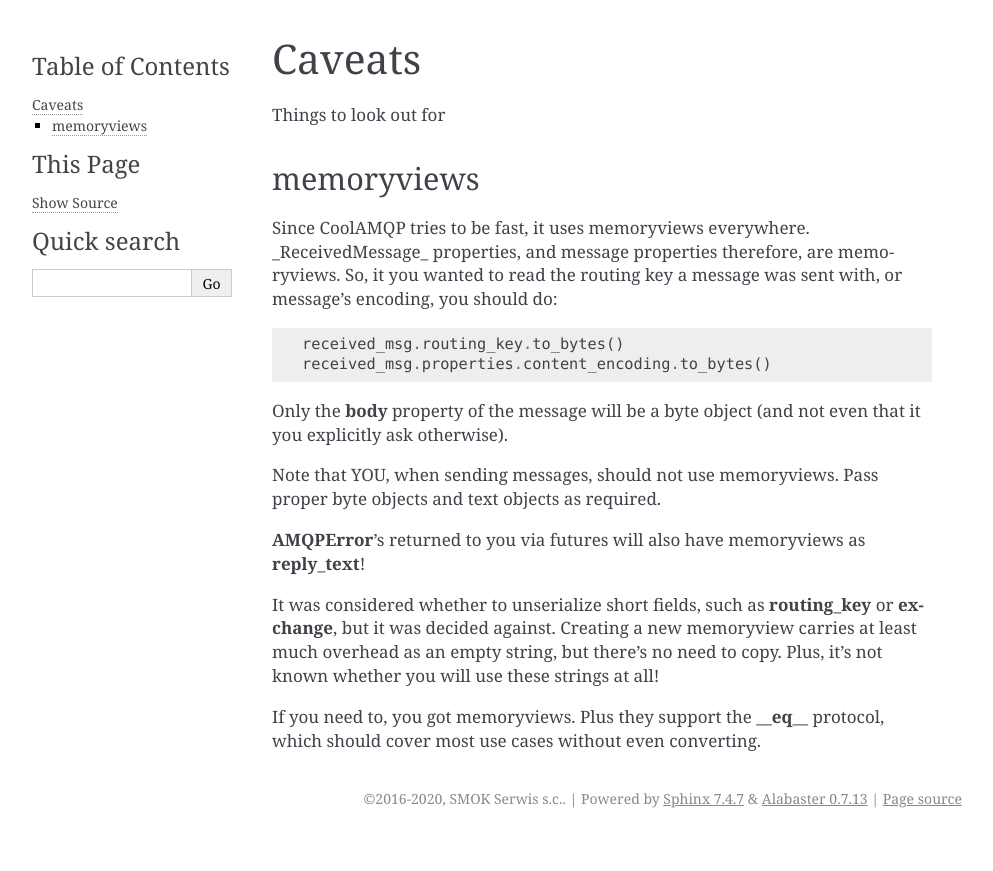
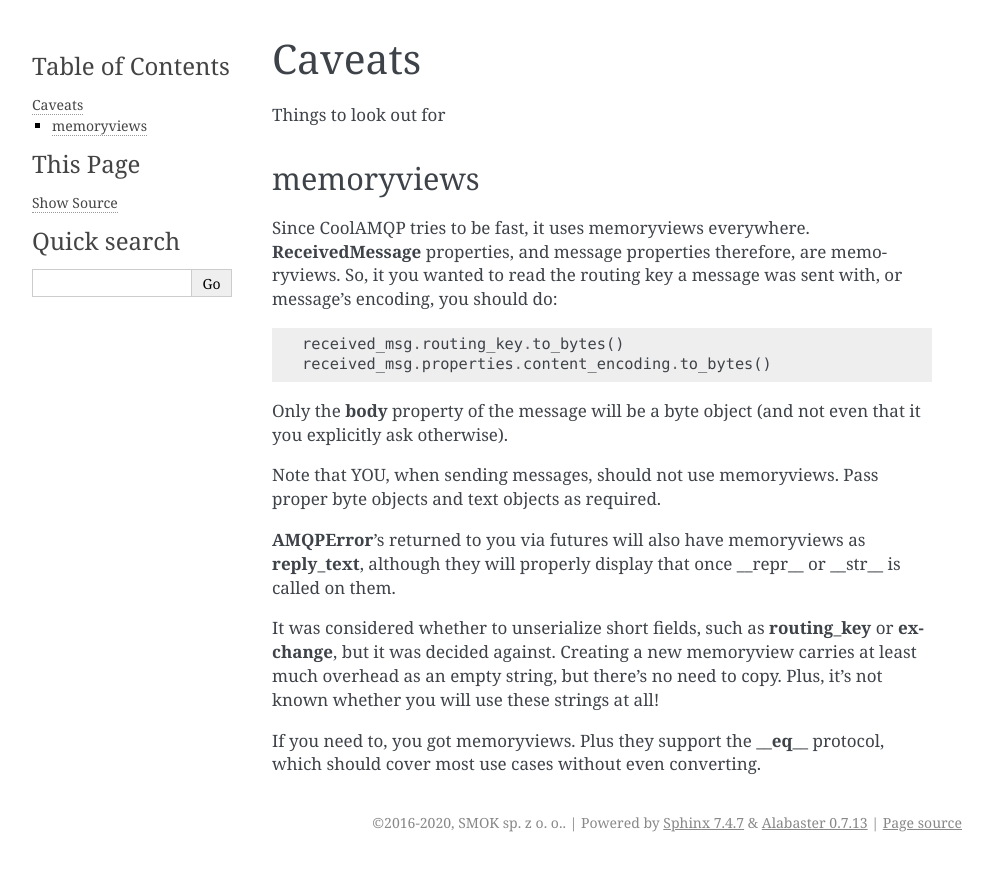
Before and after one commit to smok-serwis/coolamqp, a Sphinx documentation site: the page built from docs/caveats.rst, in a window 1280 px wide. Shown: the top 871 px of the page, without its empty margins (148-1141 px from the left). Built offline with Sphinx 7.4.7, drawn with Linux system fonts in a browser that asks for light colours.

Commit message:
minor docs changes

```diff
--- a/docs/caveats.rst
+++ b/docs/caveats.rst
@@ -6,7 +6,7 @@ Things to look out for
 memoryviews
 -----------
 
-Since CoolAMQP tries to be fast, it uses memoryviews everywhere. _ReceivedMessage_ properties, and message
+Since CoolAMQP tries to be fast, it uses memoryviews everywhere. **ReceivedMessage** properties, and message
 properties therefore, are memoryviews. So, it you wanted to read the routing key a message was sent with,
 or message's encoding, you should do:
 
@@ -20,7 +20,8 @@ Only the **body** property of the message will be a byte object (and not even th
 Note that YOU, when sending messages, should not use memoryviews. Pass proper byte objects and text objects
 as required.
 
-**AMQPError**'s returned to you via futures will also have memoryviews as **reply_text**!
+**AMQPError**'s returned to you via futures will also have memoryviews as **reply_text**, although they will
+properly display that once __repr__ or __str__ is called on them.
 
 It was considered whether to unserialize short fields, such as **routing_key** or **exchange**, but it was decided against.
 Creating a new memoryview carries at least much overhead as an empty string, but there's no need to copy.
--- a/docs/conf.py
+++ b/docs/conf.py
@@ -18,6 +18,7 @@
 #
 import os
 import sys
+
 sys.path.insert(0, os.path.abspath('..'))
 
 source_parsers = {
@@ -47,8 +48,8 @@ master_doc = 'index'
 
 # General information about the project.
 project = u'CoolAMQP'
-copyright = u'2016-2020, SMOK Serwis s.c.'
-author = u'DMS Serwis s.c.'
+copyright = u'2016-2020, SMOK sp. z o. o.'
+author = u'SMOK sp. z o. o.'
 
 # The version info for the project you're documenting, acts as replacement for
 # |version| and |release|, also used in various other places throughout the
@@ -79,7 +80,6 @@ pygments_style = 'sphinx'
 # If true, `todo` and `todoList` produce output, else they produce nothing.
 todo_include_todos = False
 
-
 # -- Options for HTML output ----------------------------------------------
 
 # The theme to use for HTML and HTML Help pages.  See the documentation for
@@ -98,12 +98,10 @@ html_theme = 'alabaster'
 # so a file named "default.css" will overwrite the builtin "default.css".
 html_static_path = ['_static']
 
-
 # -- Options for HTMLHelp output ------------------------------------------
 
 # Output file base name for HTML help builder.
 htmlhelp_basename = 'CoolAMQPdoc'
-
 
 # -- Options for LaTeX output ---------------------------------------------
 
@@ -133,7 +131,6 @@ latex_documents = [
      u'DMS Serwis s.c.', 'manual'),
 ]
 
-
 # -- Options for manual page output ---------------------------------------
 
 # One entry per manual page. List of tuples
@@ -142,7 +139,6 @@ man_pages = [
     (master_doc, 'coolamqp', u'CoolAMQP Documentation',
      [author], 1)
 ]
-
 
 # -- Options for Texinfo output -------------------------------------------
 
```
Also changed, not shown: 1 other file.
